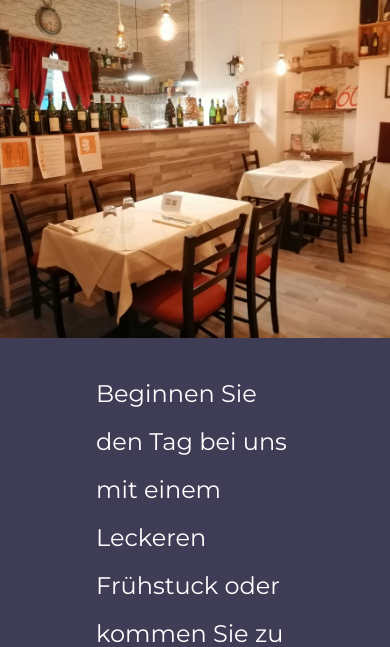
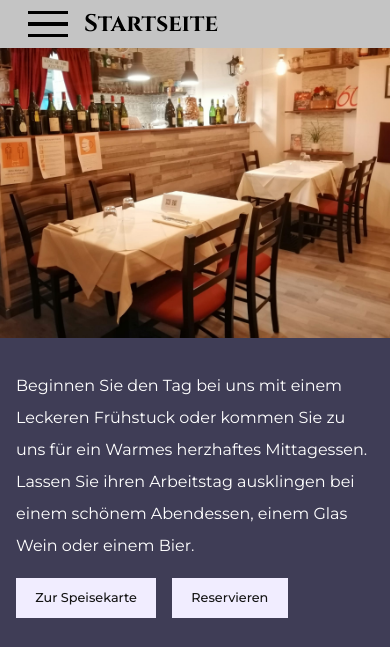
Before and after one commit to RajCutinha/kleine-charlotte, a plain HTML site: page index.html in a window 390 px wide. Shown: the top 647 px of the page. Drawn offline with Linux system fonts and the light colour scheme; files whose address does not match are found by name.

Commit message:
mobile menu + frontpage mobile

```diff
--- a/app.js
+++ b/app.js
@@ -0,0 +1,7 @@
+const menuBtn = document.querySelector(".menubar-mobile div");
+const navigationBar = document.querySelector("nav");
+
+menuBtn.addEventListener("click", () => {
+  console.log(menuBtn);
+  navigationBar.classList.toggle("active");
+});
--- a/fruehstueck.html
+++ b/fruehstueck.html
@@ -6,6 +6,7 @@
     <meta name="viewport" content="width=device-width, initial-scale=1.0" />
     <title>Kleine Charlotte | Karte</title>
     <link rel="stylesheet" href="./style.css" />
+    <script src="./app.js" defer></script>
   </head>
   <body>
     <main>
@@ -28,6 +29,14 @@
           </li>
         </ul>
       </nav>
+      <div class="menubar-mobile">
+        <div>
+          <span></span>
+          <span></span>
+          <span></span>
+        </div>
+        <h2>Menu</h2>
+      </div>
       <section class="menucard-section">
         <header>
           <a href="./speisekarte.html">
--- a/index.html
+++ b/index.html
@@ -6,6 +6,7 @@
     <meta name="viewport" content="width=device-width, initial-scale=1.0" />
     <title>Kleine Charlotte</title>
     <link rel="stylesheet" href="./style.css" />
+    <script src="./app.js" defer></script>
   </head>
   <body>
     <main>
@@ -28,6 +29,14 @@
           </li>
         </ul>
       </nav>
+      <div class="menubar-mobile">
+        <div>
+          <span></span>
+          <span></span>
+          <span></span>
+        </div>
+        <h2>Startseite</h2>
+      </div>
       <section>
         <div class="diashow">
           <img src="./assets/Lokal_1.JPG" alt="" />
@@ -39,12 +48,14 @@
             ihren Arbeitstag ausklingen bei einem schönem Abendessen, einem Glas
             Wein oder einem Bier.
           </p>
+          <div>
             <a href="./speisekarte.html">
               <button class="btn btn-primary">Zur Speisekarte</button>
             </a>
             <a href="./kontakt.html">
               <button class="btn btn-primary">Reservieren</button>
             </a>
+          </div>
         </div>
         <div class="gallery">
           <div>
--- a/style.css
+++ b/style.css
@@ -77,6 +77,10 @@ img {
   background-color: #f1edff;
 }
 
+.menubar-mobile {
+  display: none;
+}
+
 nav {
   background-color: #c4c4c4;
   width: 20%;
@@ -130,16 +134,19 @@ section {
   padding: 2em 6em;
 }
 
+.intro div {
+  display: flex;
+  gap: 1em;
+  flex-wrap: wrap;
+  align-items: center;
+}
+
 section div p {
   font-size: 1.5rem;
   line-height: 2;
   font-family: Montserrat, sans-serif;
   color: #fff;
   margin-bottom: 1em;
-}
-
-section div button:first-of-type {
-  margin-right: 3em;
 }
 
 .diashow {
@@ -259,7 +266,7 @@ section div button:first-of-type {
   position: relative;
   color: #fff;
   z-index: 1;
-  font-family: Cinzel, serf;
+  font-family: Cinzel, serif;
   font-weight: 700;
   font-size: 2rem;
 }
@@ -401,6 +408,27 @@ section div button:first-of-type {
   }
 }
 
+@media screen and (max-width: 1150px) {
+  section div p {
+    font-size: 1.3rem;
+  }
+}
+
+@media screen and (max-width: 1050px) {
+  .btn {
+    font-size: 0.8rem;
+  }
+
+  .intro,
+  .disclaim {
+    padding: 2em 4em;
+  }
+
+  section div p {
+    font-size: 1rem;
+  }
+}
+
 @media screen and (max-width: 950px) {
   nav ul:first-of-type li a {
     padding: 0.5em 0;
@@ -408,8 +436,56 @@ section div button:first-of-type {
 }
 
 @media screen and (max-width: 850px) {
+  .menubar-mobile {
+    display: block;
+    padding: 0.5em 1.75em;
+    /* background-color: rgba(0, 0, 0, 0.9); */
+    background-color: rgba(196, 196, 196, 0.2);
+    background-color: #c4c4c4;
+    position: fixed;
+    top: 0;
+    left: 0;
+    right: 0;
+    z-index: 10;
+    min-height: 5vh;
+    display: flex;
+    align-items: center;
+    gap: 1em;
+    z-index: 110;
+  }
+
+  .menubar-mobile div {
+    min-height: 1rem;
+    min-width: 2.5rem;
+    max-width: 2.5rem;
+    cursor: pointer;
+  }
+
+  .menubar-mobile div span {
+    display: block;
+    padding: 0.1rem 0;
+    background-color: #000;
+  }
+
+  .menubar-mobile div span:nth-child(2) {
+    margin: 0.5em 0;
+  }
+
+  .menubar-mobile h2 {
+    font-family: Cinzel, serif;
+  }
+
   nav {
-    display: none;
+    display: flex;
+    padding: 0 4%;
+    width: 40%;
+    transition: all 0.5s ease-in-out;
+    transform: translateX(-100%);
+    z-index: 100;
+  }
+
+  nav.active {
+    transform: translateX(0);
   }
 
   section {
@@ -417,3 +493,37 @@ section div button:first-of-type {
     margin-left: unset;
   }
 }
+
+@media screen and (max-width: 700px) {
+  .diashow {
+    height: 40vh;
+  }
+
+  .intro,
+  .disclaim {
+    padding: 2em 3em;
+  }
+}
+
+@media screen and (max-width: 550px) {
+  nav {
+    width: 50%;
+  }
+}
+
+@media screen and (max-width: 450px) {
+  .intro,
+  .disclaim {
+    padding: 2em 1em;
+  }
+}
+
+@media screen and (max-width: 350px) {
+  nav {
+    width: 100%;
+  }
+
+  nav ul:first-of-type {
+    align-items: center;
+  }
+}
```
Also changed, not shown: kontakt.html (+9 -0 lines), menue.html (+9 -0 lines), speisekarte.html (+9 -0 lines). Lines whose indentation alone changed are shown as unchanged.
